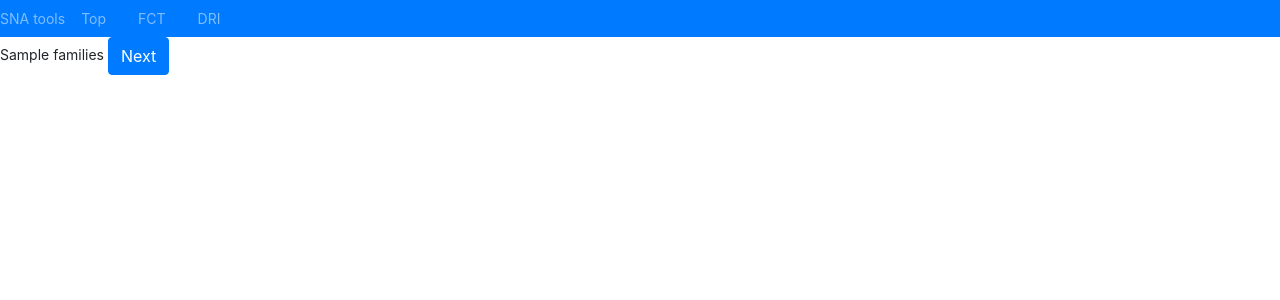
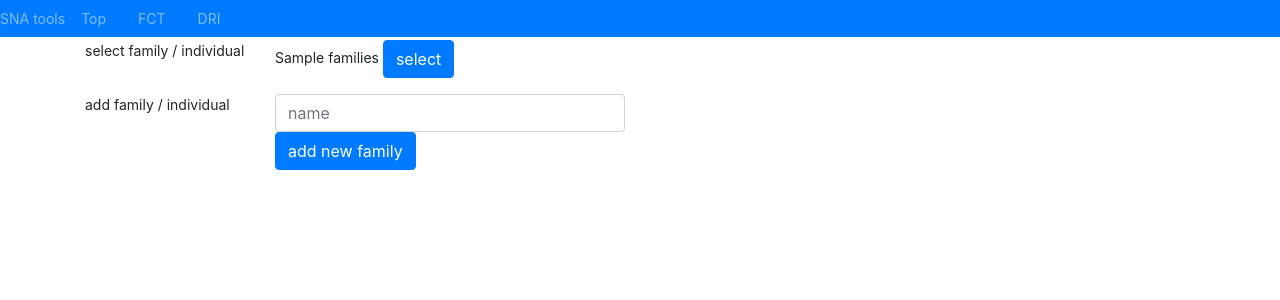
Before and after one commit to snakada1615/ifna08, a Django app: template app/templates/app/family_select.html in a window 1280 px wide. Shown: the top 300 px of the page. Run offline with Django 3.2, Linux system fonts and the light colour scheme; the template is opened without the code that fills it: most values are stand-ins (such as "Sample title", 1, 10 or a date in 2020); some libraries are stand-ins or nearby versions.

Commit message:
finally family add included 190309

```diff
--- a/app/templates/app/family_select.html
+++ b/app/templates/app/family_select.html
@@ -1,9 +1,30 @@
 {% extends 'app/base.html' %}
-
 {% block content %}
-	<form action="" method="POST">
-	  {% csrf_token %}
-		{{families}}
-		<input class="btn btn-primary" type="submit" name="btn2" value="Next"/>
-	</form>
+	<div class="container">
+		<form action="" method="POST">
+        <div class="form-group">
+            <div class="row">
+							<div class="col-2">
+									<label>select family / individual</label>
+							</div>
+              <div class="col-4">
+								{% csrf_token %}
+								{{families}}
+								<input class="btn btn-primary" type="submit" name="btn1" value="select"/>
+              </div>
+            </div>
+        </div>
+        <div class="form-group">
+            <div class="row">
+                <div class="col-2">
+                    <label>add family / individual</label>
+                </div>
+                <div class="col-4">
+										<input type="text" class="form-control" id="newfamily" placeholder="name">
+										<input class="btn btn-primary" type="submit" name="btn2" value="add new family"/>
+                </div>
+            </div>
+        </div>
+    </form>
+  </div>
 {% endblock %}
--- a/app/urls.py
+++ b/app/urls.py
@@ -2,13 +2,14 @@ from django.urls import path
 from . import views
 
 from .views import CreateFamily, top_menu, FCT_view_paging, FamilyFilterView, FamilyDetailView, FamilyCreateView
-from .views import FamilyUpdateView, FamilyDeleteView, family_viewonly, FamilyEditView
+from .views import FamilyUpdateView, FamilyDeleteView, family_viewonly, FamilyEditView, FamiliesAddView
 
 urlpatterns = [
     path('',  top_menu.as_view(), name='top_menu'),
     path('family3/',  CreateFamily.as_view(), name='family_create'),
     path('family/<int:familyid>',  family_viewonly.as_view(), name='family_viewonly'),
     path('family/edit/<int:familyid>',  FamilyEditView.as_view(), name='family_edit'),
+    path('family/add',  FamiliesAddView.as_view(), name='families_add'),
     path('family/',  views.family_select_create, name='family_select_create'),
     path('fct/<int:categ>/<int:order>/',  FCT_view_paging.as_view(), name='fct_view_paging'),
     path('list/',  FamilyFilterView.as_view(), name='index'),
```
Also changed, not shown: app/forms.py (+13 -1 lines), app/templates/app/families_add.html (added, +19 -0 lines), app/views.py (+27 -8 lines).
